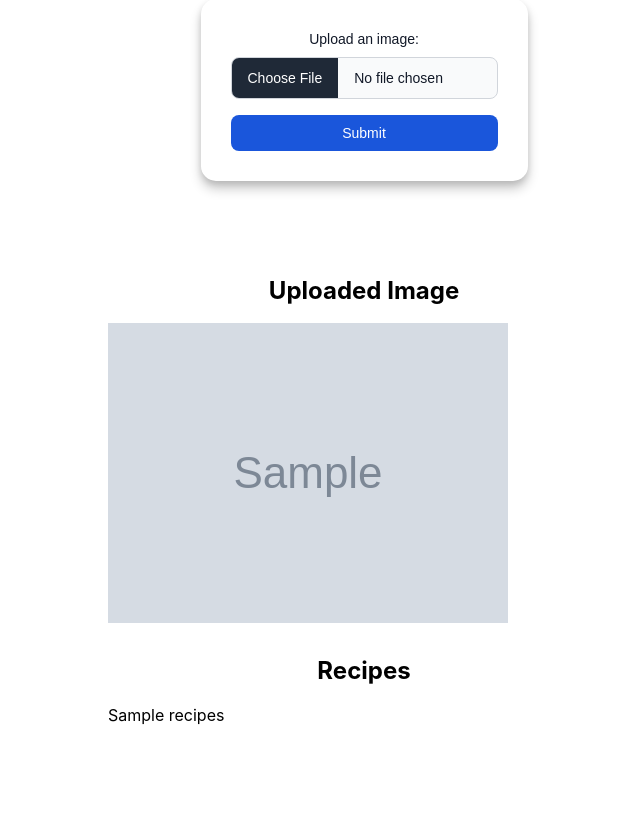
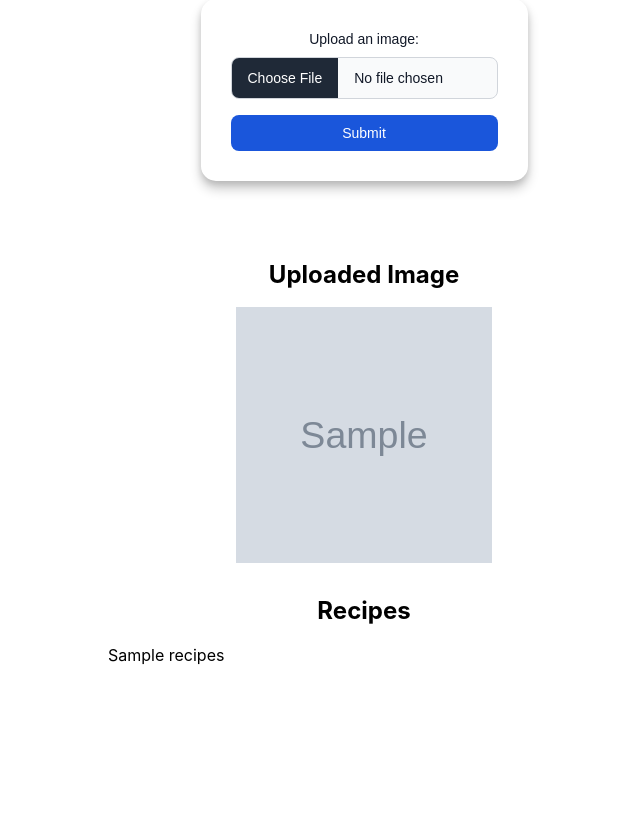
Before and after one commit to vxshxk/recipify, a Django app: template recipify/recipify/templates/upload.html in a window 1280 px wide. Shown: the part 227-1054 px from the top of the page, without its empty margins (276-916 px from the left). After the commit the page ends 892 px from the top, so only its background shows below. Run offline with Django 4.2, Linux system fonts and the light colour scheme; the template is opened without the code that fills it: most values are stand-ins (such as "Sample title", 1, 10 or a date in 2020); grey boxes marked "Sample" are stand-in pictures; some libraries are stand-ins or nearby versions.

Commit message:
Center uploaded image

```diff
--- a/recipify/recipify/templates/upload.html
+++ b/recipify/recipify/templates/upload.html
@@ -119,9 +119,12 @@
         <p></p>
     </div>
     {% if uploaded_file_url %}
-    <div class="image-section mt-8 mx-auto max-w-lg">
-        <h2 class="text-2xl font-bold mb-4 flex justify-center">Uploaded Image</h2>
-        <img src="{{ uploaded_file_url }}" alt="Uploaded Image" class="max-w-full h-auto">
+    <h2 class="text-2xl font-bold mb-4 flex justify-center">Uploaded Image</h2>
+    <div class="uploaded-img"
+        <div class="image-section mt-8 mx-24 max-w-lg">
+
+            <img src="{{ uploaded_file_url }}" alt="Uploaded Image" class="justify-center w-64 h-64">
+        </div>
     </div>
     {% endif %}
 
--- a/recipify/static/css/upload.css
+++ b/recipify/static/css/upload.css
@@ -37,3 +37,9 @@ body{
     font-weight: 900;
     font-family: Arial, Helvetica, sans-serif;
 }
+
+.uploaded-img {
+    display: flex;
+    justify-content: center;
+    align-items: center;
+}
```
